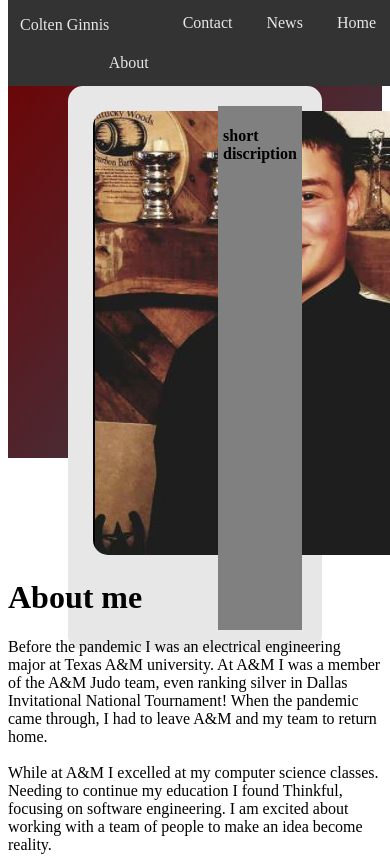
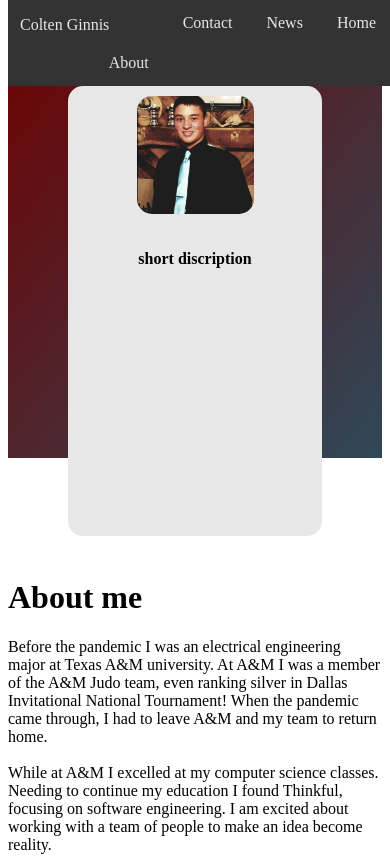
Before and after one commit to Colten-Developer/portfolio-website, a React (Create React App) app in the folder portfolio-website/: page / in a window 390 px wide. Shown: the top 856 px of the page. Built offline with nearby package versions, Linux system fonts and the light colour scheme.

Commit message:
added projects page

```diff
--- a/portfolio-website/src/pages/HomePage.css
+++ b/portfolio-website/src/pages/HomePage.css
@@ -31,27 +31,29 @@
 
   @media all and (max-width: 800px) {
 
-    .flex-item-picture {
-        flex: 100%;
-        padding: 5px;
-        width: 100%;
-        max-width: 100px;
-        height: auto;
-        margin-top: 10px;
-        line-height: 150px;
-        color: black;
+    .flex-container {
+      margin: 60px;
+      height: 450px;
+      display: flex;
+      flex-direction: column;
+      padding: 0px;
+      background-color: #E7E7E7;
+      border-radius: 15px;
+    }
+
+    .flex-item-picture img {
+      border-radius: 15px;
+      display: block;
+      margin-left: auto;
+      margin-right: auto;
+      width: 50%;
       }
 
       .flex-item-paragraph {
-        flex: 100%;
-        background-color: gray;
-        padding: 5px;
-        max-width: 100%;
-        height: auto;
         color: black;
-        font-weight: bold;
-        font-size: 1em;
-        text-align: left;
+    font-weight: bold;
+    font-size: 1em;
+    text-align: center;
       }
 
   }
```
Also changed, not shown: portfolio-website/src/pages/Projects.css (added), portfolio-website/src/pages/Projects.js (added).
